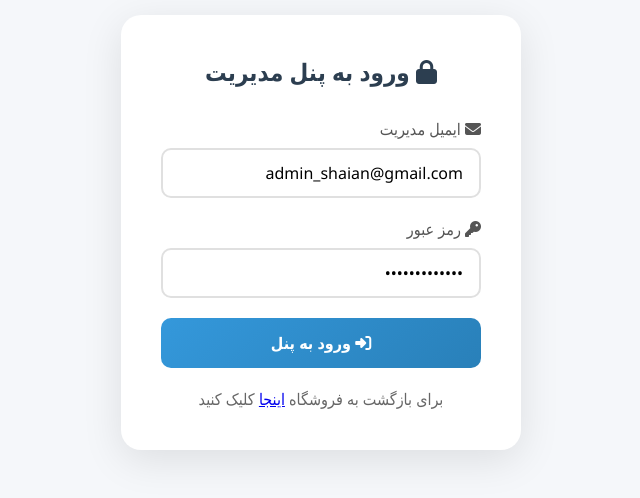
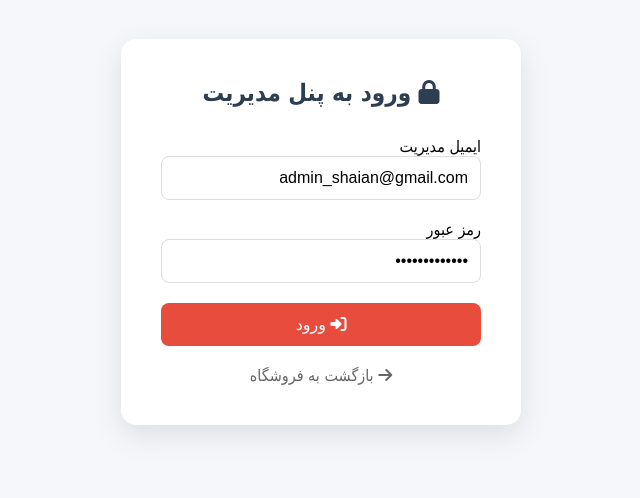
Before and after one commit to amir20229999-cpu/game, a plain HTML site: page admin.html in a window 1280 px wide. Shown: the part 168-666 px from the top of the page, without its empty margins (319-959 px from the left). Drawn offline with Linux system fonts and the light colour scheme.

Commit message:
Update admin.html

```diff
--- a/admin.html
+++ b/admin.html
@@ -6,105 +6,75 @@
     <title>پنل مدیریت | موناکو</title>
     <link rel="stylesheet" href="https://cdnjs.cloudflare.com/ajax/libs/font-awesome/6.4.0/css/all.min.css">
     <style>
-        * {
-            margin: 0;
-            padding: 0;
-            box-sizing: border-box;
-            font-family: 'Segoe UI', Tahoma, Geneva, Verdana, sans-serif;
-        }
-
+        * { margin: 0; padding: 0; box-sizing: border-box; }
         body {
+            font-family: Tahoma, Arial, sans-serif;
             background: #f5f7fa;
-            min-height: 100vh;
             display: flex;
             justify-content: center;
             align-items: center;
+            min-height: 100vh;
         }
-
-        .login-container {
+        .login-box {
             background: white;
             padding: 40px;
-            border-radius: 20px;
-            box-shadow: 0 10px 40px rgba(0,0,0,0.1);
-            width: 100%;
-            max-width: 400px;
+            border-radius: 15px;
+            box-shadow: 0 10px 30px rgba(0,0,0,0.1);
+            width: 400px;
         }
-
         h2 {
             color: #2c3e50;
             margin-bottom: 30px;
             text-align: center;
         }
-
         .form-group {
             margin-bottom: 20px;
         }
-
-        label {
-            display: block;
-            margin-bottom: 8px;
-            color: #555;
-            font-weight: 500;
-        }
-
         input {
             width: 100%;
-            padding: 12px 16px;
-            border: 2px solid #e0e0e0;
-            border-radius: 10px;
+            padding: 12px;
+            border: 1px solid #ddd;
+            border-radius: 8px;
             font-size: 16px;
-            transition: border 0.3s;
         }
-
-        input:focus {
-            outline: none;
-            border-color: #3498db;
-        }
-
         .btn {
             width: 100%;
-            padding: 14px;
-            background: linear-gradient(135deg, #3498db, #2980b9);
+            padding: 12px;
+            background: #e74c3c;
             color: white;
             border: none;
-            border-radius: 10px;
+            border-radius: 8px;
             font-size: 16px;
-            font-weight: 600;
             cursor: pointer;
-            transition: all 0.3s;
         }
-
-        .btn:hover {
-            transform: translateY(-2px);
-            box-shadow: 0 5px 15px rgba(52, 152, 219, 0.3);
-        }
-
-        .message {
+        .back-link {
+            display: block;
+            text-align: center;
             margin-top: 20px;
-            text-align: center;
             color: #666;
+            text-decoration: none;
         }
     </style>
 </head>
 <body>
-    <div class="login-container">
+    <div class="login-box">
         <h2><i class="fas fa-lock"></i> ورود به پنل مدیریت</h2>
         <form id="adminLoginForm">
             <div class="form-group">
-                <label><i class="fas fa-envelope"></i> ایمیل مدیریت</label>
+                <label>ایمیل مدیریت</label>
                 <input type="email" id="adminEmail" value="admin_shaian@gmail.com" required>
             </div>
             <div class="form-group">
-                <label><i class="fas fa-key"></i> رمز عبور</label>
+                <label>رمز عبور</label>
                 <input type="password" id="adminPassword" value="shaian_112233" required>
             </div>
             <button type="submit" class="btn">
-                <i class="fas fa-sign-in-alt"></i> ورود به پنل
+                <i class="fas fa-sign-in-alt"></i> ورود
             </button>
         </form>
-        <div class="message">
-            <p>برای بازگشت به فروشگاه <a href="index.html">اینجا</a> کلیک کنید</p>
-        </div>
+        <a href="index.html" class="back-link">
+            <i class="fas fa-arrow-right"></i> بازگشت به فروشگاه
+        </a>
     </div>
 
     <script>
```
